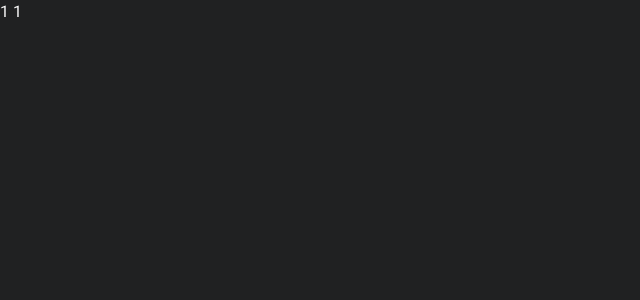
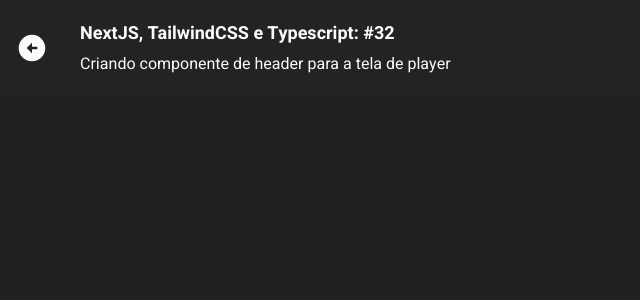
Before and after one commit to luisa-spl/youcourse, a Next.js app: page /player/1/1 in a window 1280 px wide. Shown: the top 300 px of the page, without its empty margins (0-640 px from the left). Built offline with nearby package versions, Linux system fonts and the light colour scheme.

Commit message:
feat: adding playerHeader

```diff
--- a/src/app/player/[courseId]/[classId]/page.tsx
+++ b/src/app/player/[courseId]/[classId]/page.tsx
@@ -1,3 +1,5 @@
+import { PlayerHeader } from "@/components/PlayerHeader";
+
 interface PagePlayerProps {
   params: {
     courseId: string;
@@ -7,6 +9,11 @@
 
 export default function PagePlayer({ params: { classId, courseId } }: PagePlayerProps) {
   return (
-    <div>{courseId} {classId}</div>
+    <div>
+      <PlayerHeader
+        courseTitle="NextJS, TailwindCSS e Typescript: #32"
+        classTitle="Criando componente de header para a tela de player"
+      />
+    </div>
   );
 };
--- /dev/null
+++ b/src/components/PlayerHeader/index.tsx
@@ -0,0 +1,21 @@
+import Link from "next/link";
+import { MdArrowCircleLeft } from "react-icons/md";
+
+interface PlayerHeaderProps {
+  courseTitle: string;
+  classTitle: string;
+}
+
+export function PlayerHeader({ courseTitle, classTitle }: PlayerHeaderProps) {
+  return (
+    <div className="flex justify-start items-center gap-8 p-4 w-full bg-paper">
+      <Link href="/">
+        <MdArrowCircleLeft size={32} />
+      </Link>
+      <div className="flex flex-col gap-1 py-1">
+        <h1 className="font-bold text-lg line-clamp-1">{courseTitle}</h1>
+        <h2 className="line-clamp-1">{classTitle}</h2>
+      </div>
+    </div>
+  );
+};
```
